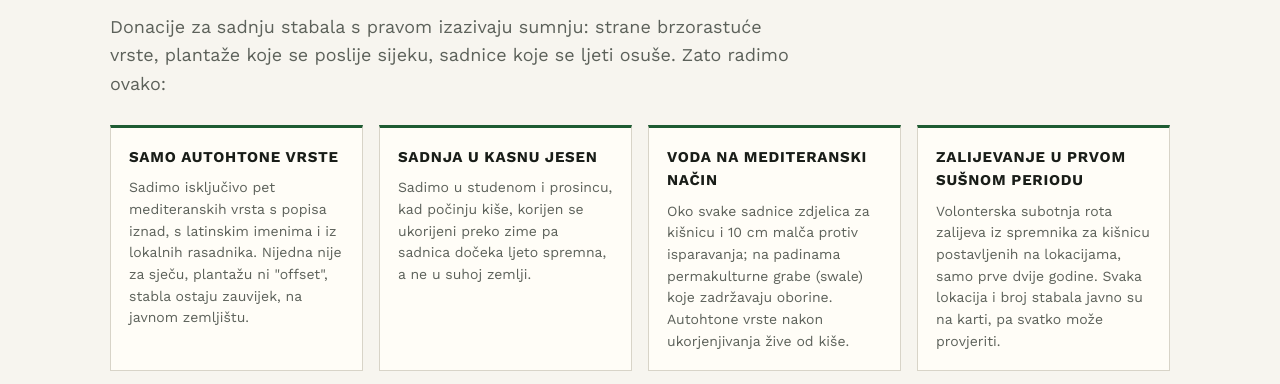
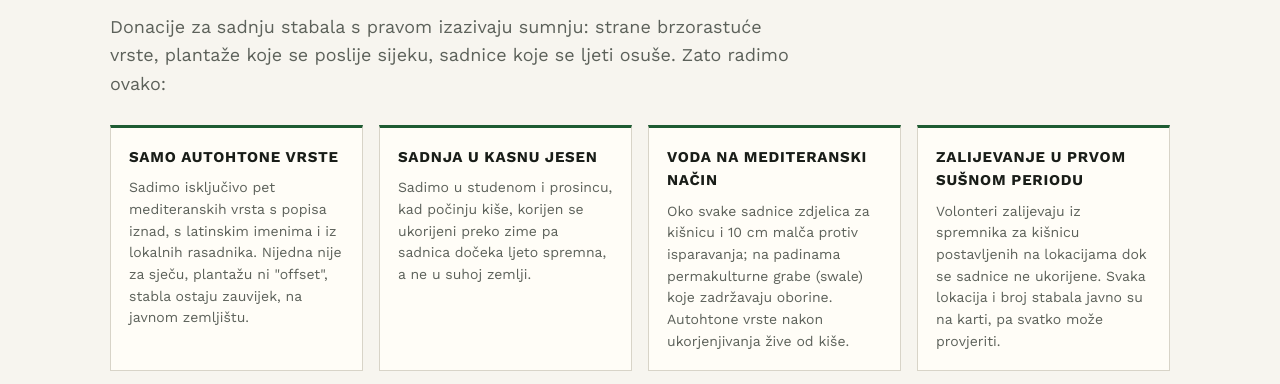
Before and after one commit to MarinaHuber/sadnja, a plain HTML site: page index.html in a window 1280 px wide. Shown: the part 1920-2304 px from the top of the page. Drawn offline with nearby package versions, Linux system fonts and the light colour scheme.

Commit message:
Bez 'rote': volonteri zalijevaju dok se sadnice ne ukorijene
Co-Authored-By: Claude Fable 5 <noreply@anthropic.com>

```diff
--- a/index.html
+++ b/index.html
@@ -237,7 +237,7 @@ footer a{color:var(--green-bright)}
       <div class="how-card" data-i18n="how_1"><b>Samo autohtone vrste</b>Sadimo isključivo pet mediteranskih vrsta s popisa iznad, s latinskim imenima i iz lokalnih rasadnika. Nijedna nije za sječu, plantažu ni "offset", stabla ostaju zauvijek, na javnom zemljištu.</div>
       <div class="how-card" data-i18n="how_2"><b>Sadnja u kasnu jesen</b>Sadimo u studenom i prosincu, kad počinju kiše, korijen se ukorijeni preko zime pa sadnica dočeka ljeto spremna, a ne u suhoj zemlji.</div>
       <div class="how-card" data-i18n="how_3"><b>Voda na mediteranski način</b>Oko svake sadnice zdjelica za kišnicu i 10 cm malča protiv isparavanja; na padinama permakulturne grabe (swale) koje zadržavaju oborine. Autohtone vrste nakon ukorjenjivanja žive od kiše.</div>
-      <div class="how-card" data-i18n="how_4"><b>Zalijevanje u prvom sušnom periodu</b>Volonterska subotnja rota zalijeva iz spremnika za kišnicu postavljenih na lokacijama, samo prve dvije godine. Svaka lokacija i broj stabala javno su na karti, pa svatko može provjeriti.</div>
+      <div class="how-card" data-i18n="how_4"><b>Zalijevanje u prvom sušnom periodu</b>Volonteri zalijevaju iz spremnika za kišnicu postavljenih na lokacijama dok se sadnice ne ukorijene. Svaka lokacija i broj stabala javno su na karti, pa svatko može provjeriti.</div>
       <div class="how-card" data-i18n="how_5"><b>Kvaliteta prije kvantitete</b>Hrast crniku, prvu vrstu na našem popisu, sijemo izravno iz žira (2 žira po mjestu, mrežica protiv glodavaca): hrastova sadnica iz rasadnika ima presječen glavni korijen i često ugine već prvo suho ljeto. Ostale vrste sadimo kao 2-3 godine stare kontejnerske sadnice, rjeđe ali kvalitetno, s kolcem i mrežastim štitnikom, ne plastičnom cijevi koja se ljeti pregrije.</div>
       <div class="how-card" data-i18n="how_6"><b>Brojimo preživjela, ne posađena</b>Karta prikazuje živa stabla. Svako posađeno stablo obilazimo, uginula zamjenjujemo sljedeće jeseni, a postotak preživljavanja po zoni javno objavljujemo.</div>
       <div class="how-card" data-i18n="how_7"><b>Građani sade za građane</b>Mi nismo vanjska organizacija: sadimo u vlastitom gradu, volonterski, isključivo na zapuštenom javnom zemljištu. Nikome ne uzimamo zemlju i nikad ne sadimo na obradivim površinama; vrtovi, polja i maslinici ostaju hrana, a šuma ide tamo gdje je degradirano.</div>
@@ -497,8 +497,8 @@ const UI = {
          en:'<b>Planting in late autumn</b>We plant in November and December, when the rains begin, roots establish over winter, so the sapling meets summer ready, not in dry soil.'},
   how_3:{hr:'<b>Voda na mediteranski način</b>Oko svake sadnice zdjelica za kišnicu i 10 cm malča protiv isparavanja; na padinama permakulturne grabe (swale) koje zadržavaju oborine. Autohtone vrste nakon ukorjenjivanja žive od kiše.',
          en:'<b>Water the Mediterranean way</b>Around every sapling a rain basin and 10 cm of mulch against evaporation; on slopes, permaculture swales that hold the rainfall. Once established, native species live on rain alone.'},
-  how_4:{hr:'<b>Zalijevanje u prvom sušnom periodu</b>Volonterska subotnja rota zalijeva iz spremnika za kišnicu postavljenih na lokacijama, samo prve dvije godine. Svaka lokacija i broj stabala javno su na karti, pa svatko može provjeriti.',
-         en:'<b>Watering through the first dry period</b>A volunteer Saturday rota waters from rainwater tanks placed on site, only for the first two years. Every location and tree count is public on the map, so anyone can verify.'},
+  how_4:{hr:'<b>Zalijevanje u prvom sušnom periodu</b>Volonteri zalijevaju iz spremnika za kišnicu postavljenih na lokacijama dok se sadnice ne ukorijene. Svaka lokacija i broj stabala javno su na karti, pa svatko može provjeriti.',
+         en:'<b>Watering through the first dry period</b>Volunteers water from rainwater tanks placed on site until the saplings take root. Every location and tree count is public on the map, so anyone can verify.'},
   how_5:{hr:'<b>Kvaliteta prije kvantitete</b>Hrast crniku, prvu vrstu na našem popisu, sijemo izravno iz žira (2 žira po mjestu, mrežica protiv glodavaca): hrastova sadnica iz rasadnika ima presječen glavni korijen i često ugine već prvo suho ljeto. Ostale vrste sadimo kao 2-3 godine stare kontejnerske sadnice, rjeđe ali kvalitetno, s kolcem i mrežastim štitnikom, ne plastičnom cijevi koja se ljeti pregrije.',
          en:'<b>Quality over quantity</b>The holm oak, first on our species list, we sow directly from acorns (2 per spot, a mesh cage against rodents): a nursery oak sapling has its taproot cut and often dies in its first dry summer. The other species we plant as 2-3 year old container-grown saplings, fewer but done well, staked, with a mesh shelter rather than a plastic tube that overheats in summer.'},
   how_6:{hr:'<b>Brojimo preživjela, ne posađena</b>Karta prikazuje živa stabla. Svako posađeno stablo obilazimo, uginula zamjenjujemo sljedeće jeseni, a postotak preživljavanja po zoni javno objavljujemo.',
```
